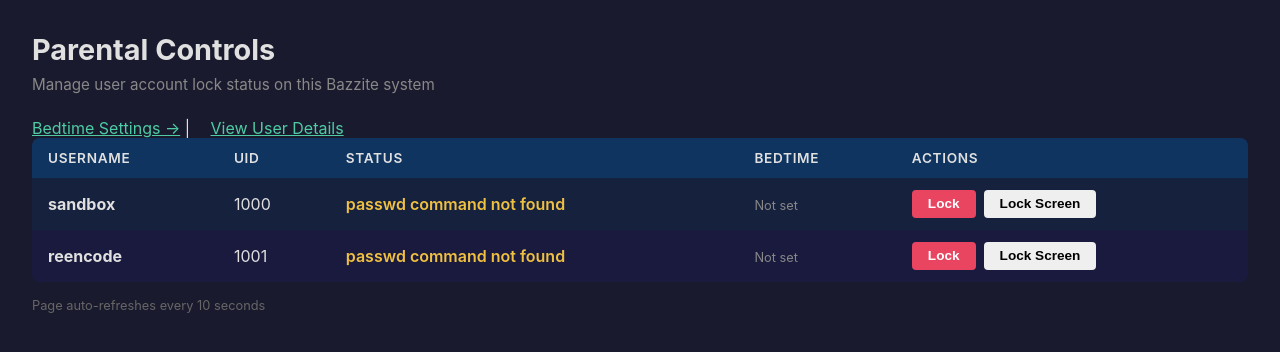
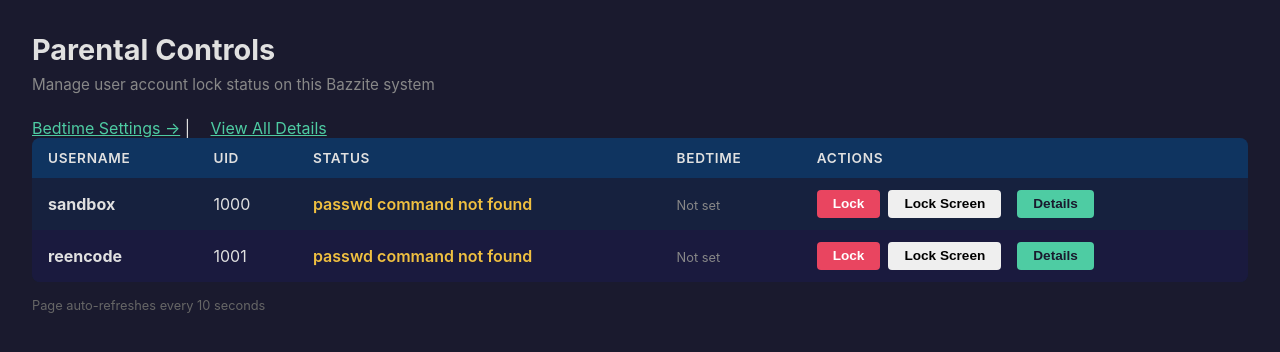
Before and after one commit to mcmillanator/parental-controls, a Flask app: page / in a window 1280 px wide. Shown: the top 352 px of the page. Run offline with Flask 3, Linux system fonts and the light colour scheme.

Commit message:
Add Details button per user row navigating to /user/<username>

```diff
--- a/templates/index.html
+++ b/templates/index.html
@@ -91,7 +91,7 @@
 <body>
     <h1>Parental Controls</h1>
     <p class="subtitle">Manage user account lock status on this Bazzite system</p>
-    <p class="nav-links"><a href="/bedtime" style="color: #4ecca3;">Bedtime Settings →</a> | <a href="/user" style="color: #4ecca3; margin-left: 1rem;" target="_blank">View User Details</a></p>
+    <p class="nav-links"><a href="/bedtime" style="color: #4ecca3;">Bedtime Settings →</a> | <a href="/user" style="color: #4ecca3; margin-left: 1rem;" target="_blank">View All Details</a></p>
 
     <table>
         <thead>
@@ -133,7 +133,8 @@
                     {% if user.locked == True %}
                     <button class="btn-unlock" onclick="unlockUser('{{ user.username }}')">Unlock</button>
                     {% endif %}
-                </td>
+                    <button class="btn-details" style="background: #4ecca3; color: #1a1a2e; margin-left: 0.5rem;" onclick="window.location='/user/{{ user.username }}'">Details</button>
+                    </td>
             </tr>
             {% endfor %}
         </tbody>
```
